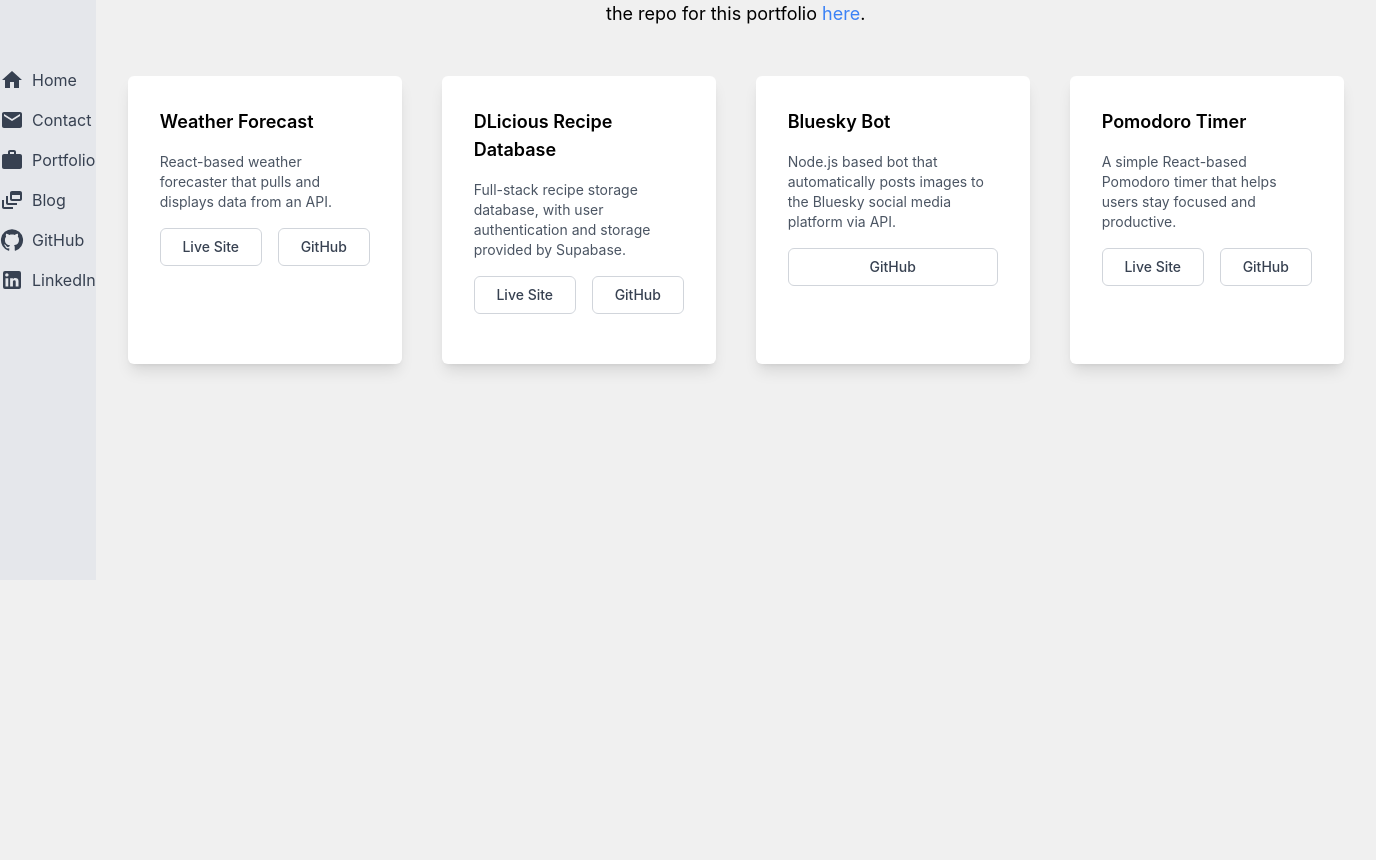
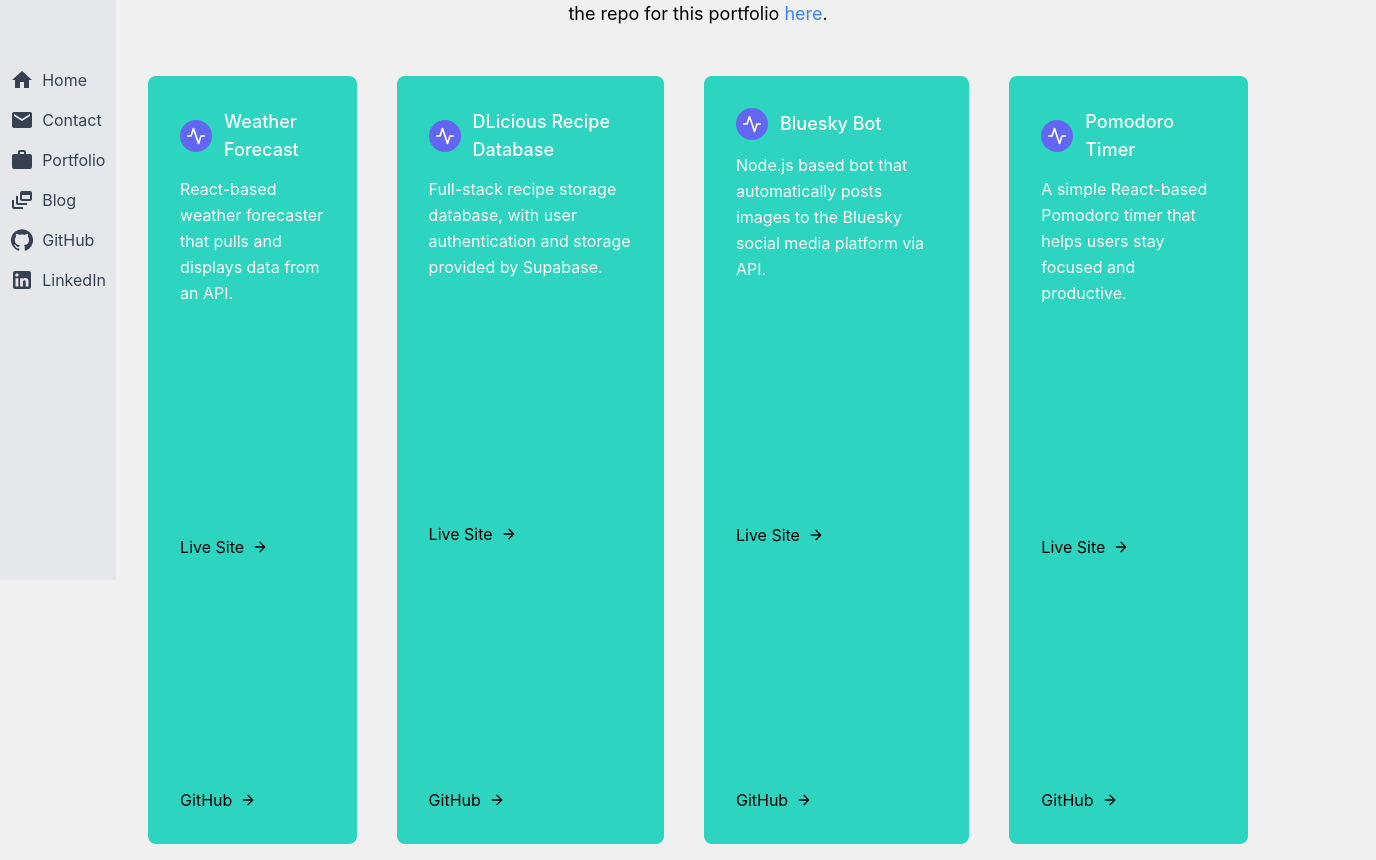
Before and after one commit to Korjubzot/react-portfolio, a React (Create React App) app: page /portfolio in a window 1280 px wide. Shown: the part 220-1080 px from the top of the page, 1376 px wide, since content can reach past the window. Built offline with nearby package versions, Linux system fonts and the light colour scheme.

Commit message:
Restyled cards and altered layout logic

```diff
--- a/src/App.js
+++ b/src/App.js
@@ -10,6 +10,7 @@ import Sidebar from "./components/sidebar/sidebar";
 import "./App.css";
 
 // TODO mobile styling needs to be fixed
+// TODO accessibility also needs to be worked on
 
 function App() {
   return (
--- a/src/components/cards/cards.js
+++ b/src/components/cards/cards.js
@@ -2,37 +2,65 @@ import React from "react";
 
 function Cards({ title, description, liveSite, github }) {
   return (
-    <div
-      role="article"
-      className="w-72 h-72 p-4 m-4 bg-white shadow-lg rounded-md overflow-hidden"
-    >
-      <div className="p-4 flex-grow">
-        <h3 className="mb-4 text-lg font-semibold">{title}</h3>
-        <p data-testid="card-description" className="text-sm text-gray-600">
-          {description}
-        </p>
-      </div>
-      <div className="flex p-4 pt-0 space-x-4">
-        {liveSite && (
+    <div class="p-4 max-w-sm">
+      <div class="flex rounded-lg h-full dark:bg-gray-800 bg-teal-400 p-8 flex-col">
+        <div class="flex items-center mb-3">
+          <div class="w-8 h-8 mr-3 inline-flex items-center justify-center rounded-full dark:bg-indigo-500 bg-indigo-500 text-white flex-shrink-0">
+            <svg
+              fill="none"
+              stroke="currentColor"
+              stroke-linecap="round"
+              stroke-linejoin="round"
+              stroke-width="2"
+              class="w-5 h-5"
+              viewBox="0 0 24 24"
+            >
+              <path d="M22 12h-4l-3 9L9 3l-3 9H2"></path>
+            </svg>
+          </div>
+          <h2 class="text-white dark:text-white text-lg font-medium">
+            {title}
+          </h2>
+        </div>
+        <div class="flex flex-col justify-between flex-grow">
+          <p class="leading-relaxed text-base text-white dark:text-gray-300">
+            {description}
+          </p>
           <a
             href={liveSite}
-            target="_blank"
-            rel="noopener noreferrer"
-            className="flex-grow text-center py-2 border border-gray-300 rounded-md text-sm font-medium text-gray-700 hover:bg-gray-100"
+            class="mt-3 text-black dark:text-white hover:text-blue-600 inline-flex items-center"
           >
             Live Site
+            <svg
+              fill="none"
+              stroke="currentColor"
+              stroke-linecap="round"
+              stroke-linejoin="round"
+              stroke-width="2"
+              class="w-4 h-4 ml-2"
+              viewBox="0 0 24 24"
+            >
+              <path d="M5 12h14M12 5l7 7-7 7"></path>
+            </svg>
           </a>
-        )}
-        {github && (
           <a
             href={github}
-            target="_blank"
-            rel="noopener noreferrer"
-            className="flex-grow text-center py-2 border border-gray-300 rounded-md text-sm font-medium text-gray-700 hover:bg-gray-100"
+            class="mt-3 text-black dark:text-white hover:text-blue-600 inline-flex items-center"
           >
             GitHub
+            <svg
+              fill="none"
+              stroke="currentColor"
+              stroke-linecap="round"
+              stroke-linejoin="round"
+              stroke-width="2"
+              class="w-4 h-4 ml-2"
+              viewBox="0 0 24 24"
+            >
+              <path d="M5 12h14M12 5l7 7-7 7"></path>
+            </svg>
           </a>
-        )}
+        </div>
       </div>
     </div>
   );
--- a/src/components/portfolio/portfolio.js
+++ b/src/components/portfolio/portfolio.js
@@ -35,6 +35,7 @@ const cardData = [
 
 function Portfolio() {
   // TODO fix the mobile styling on this page
+  // Ideally it will still be a single page but the cards can swipe to the left and right
   return (
     <div className="container mx-auto px-4">
       <h2 className="text-4xl mt-16 text-center">Portfolio</h2>
```
